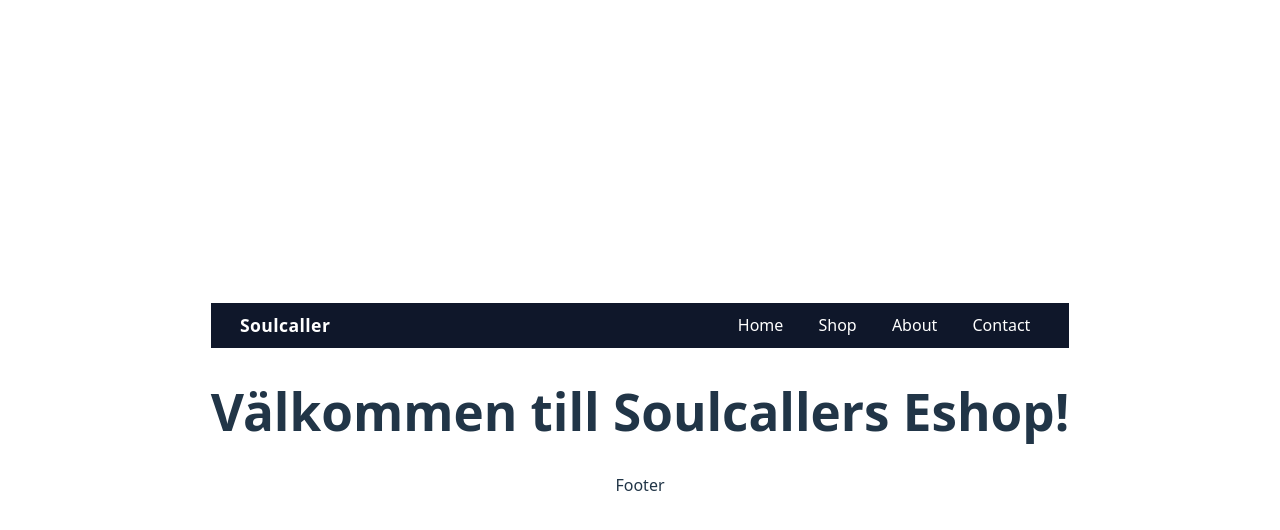
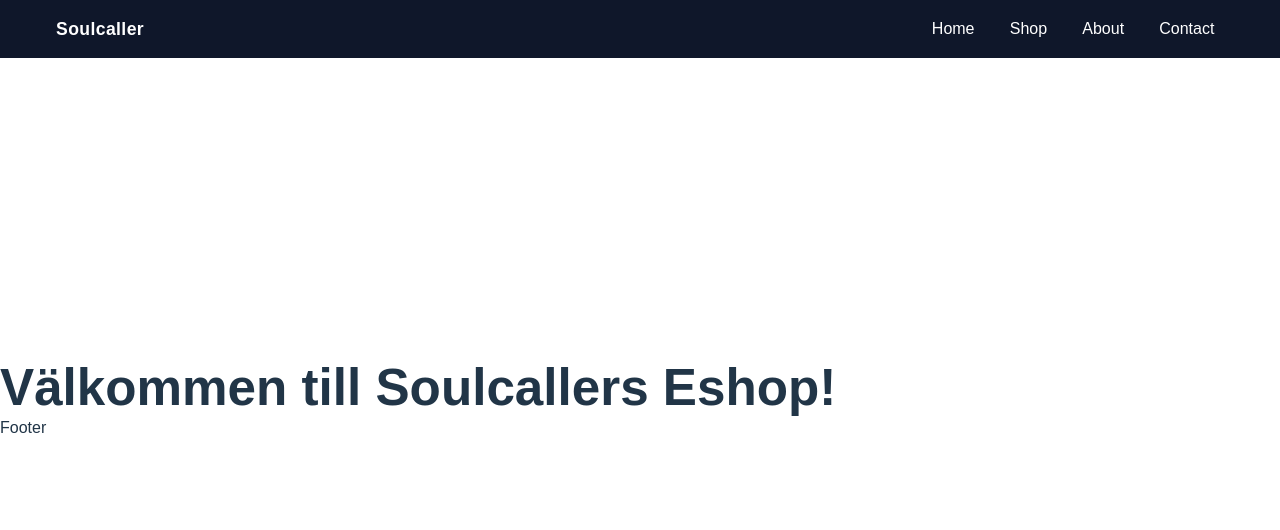
Before and after one commit to Reyuuh/eshop-soulcaller-frontend, a React (Vite) app in the folder eshop-soulcaller-frontend/: page / in a window 1280 px wide. Shown: the top 530 px of the page. Built offline with nearby package versions, Linux system fonts and the light colour scheme.

Commit message:
added some new stylings to navbar to make it look better

```diff
--- a/eshop-soulcaller-frontend/src/App.css
+++ b/eshop-soulcaller-frontend/src/App.css
@@ -1,6 +1,6 @@
-#root {
-  max-width: 1280px;
-  margin: 0 auto;
-  padding: 2rem;
-  text-align: center;
+* {
+  margin: 0;
+  padding: 0;
+  box-sizing: border-box;
+  font-family: 'Arial', sans-serif;
 }
--- a/eshop-soulcaller-frontend/src/components/Navbar/Navbar.scss
+++ b/eshop-soulcaller-frontend/src/components/Navbar/Navbar.scss
@@ -6,14 +6,17 @@
 .navbar {
   background: $bg;
   color: $text;
-  position: sticky;
+  position: fixed;
+  left: 0;
+  right: 0;
   top: 0;
   z-index: 40;
 
   &__container {
-    width: 100vh;
+    width: 100%;
+    max-width: 1200px;
     margin: 0 auto;
-    padding: 0.6rem 1rem;
+    padding: 1rem 1rem;
     display: flex;
     align-items: center;
     justify-content: space-between;
```
